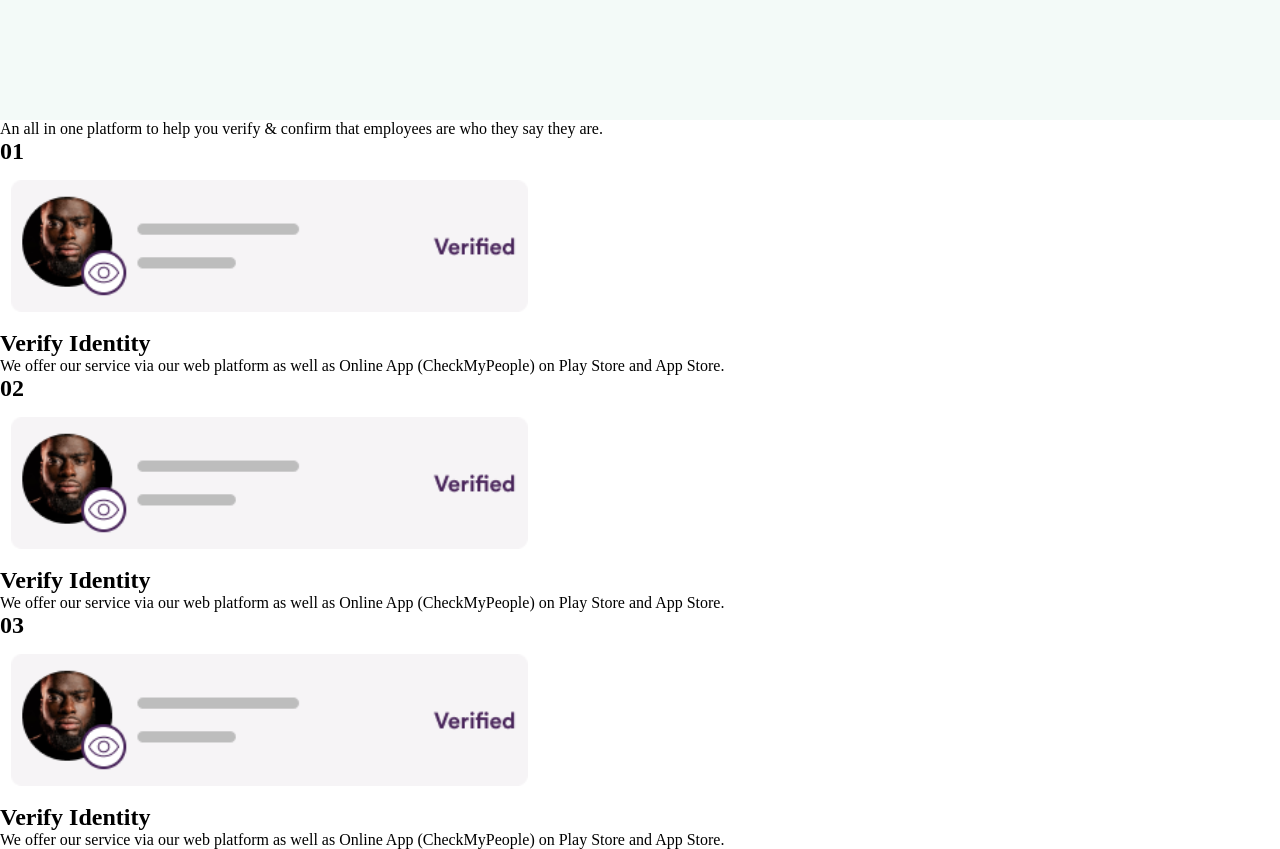
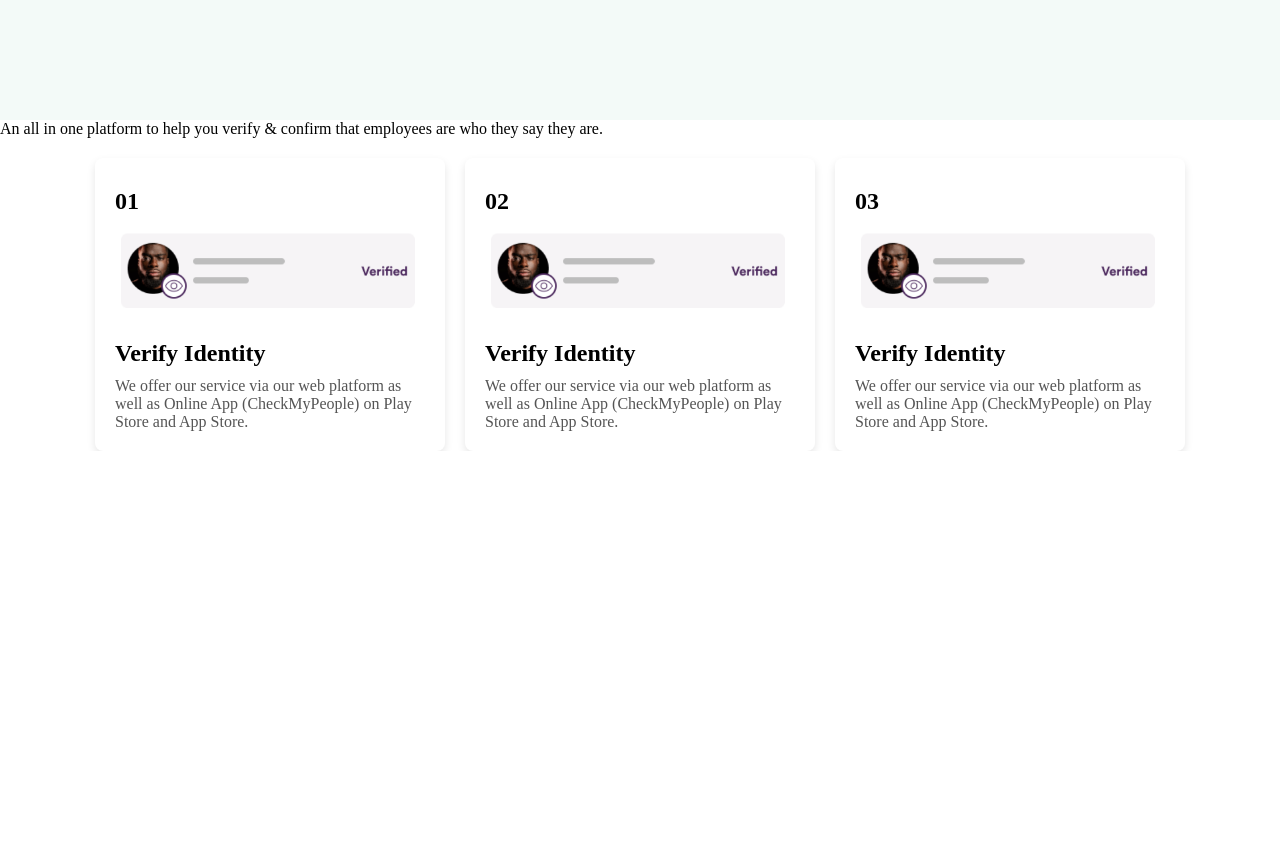
Before and after one commit to janeAnezi/check_my_people, a React (Vite) app: page / in a window 1280 px wide. Shown: the part 800-1649 px from the top of the page. After the commit the page ends 1251 px from the top, so only its background shows below. Built offline with nearby package versions, Linux system fonts and the light colour scheme.

Commit message:
style platform

```diff
--- a/src/App.css
+++ b/src/App.css
@@ -66,7 +66,39 @@
       border: 1px solid gray;
     }
   }
+}
 
+/* Styles for Platform Component */
 
+.platform-cards {
+  display: flex;
+  gap: 20px;
+  justify-content: center;
+  margin-top: 20px;
 
+  > div {
+    width: 350px;
+    padding: 20px;
+    background-color: white;
+    box-shadow: 0 4px 8px rgba(0, 0, 0, 0.1);
+    border-radius: 8px;
+    text-align: left;
+  }
+
+    img {
+    width: 100%;
+    height: auto;
+    border-radius: 4px;
+    margin-bottom: 10px;
+  }
+
+  h2 {
+    font-size: 1.5em;
+    margin: 10px 0;
+  }
+
+  p {
+    font-size: 1em;
+    color: #555;
+  }
 }
--- a/src/Components/Card.jsx
+++ b/src/Components/Card.jsx
@@ -2,10 +2,11 @@ import React from 'react'
 
 export default function Card({title, children}) {
   return (
-    <div>
-        <h2>{title}</h2>
-        <div>{children}</div>
-
+    <div className='main' >
+        <div className='card'>
+            <h2>{title}</h2>
+            <div>{children}</div>
+        </div>
     </div>
   )
 }
--- a/src/Components/Platform.jsx
+++ b/src/Components/Platform.jsx
@@ -5,7 +5,7 @@ export default function Platform() {
   return (
     <div>
       <p>An all in one platform to help you verify & confirm that employees are who they say they are.</p>
-      <div className=''>
+      <div className='platform-cards'>
         <Card title='01'>
             <img src={Imag01} alt="Person verification status" />
             <h2>Verify Identity</h2>
```
